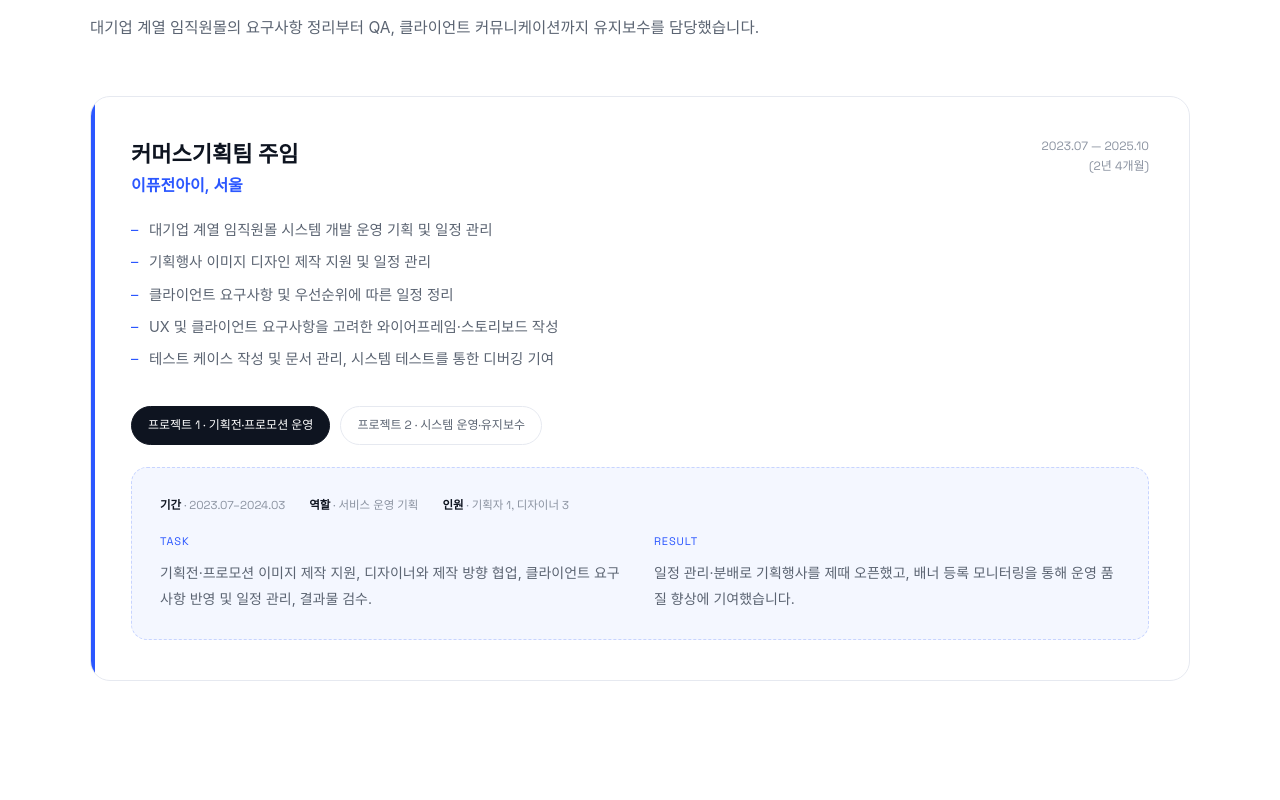
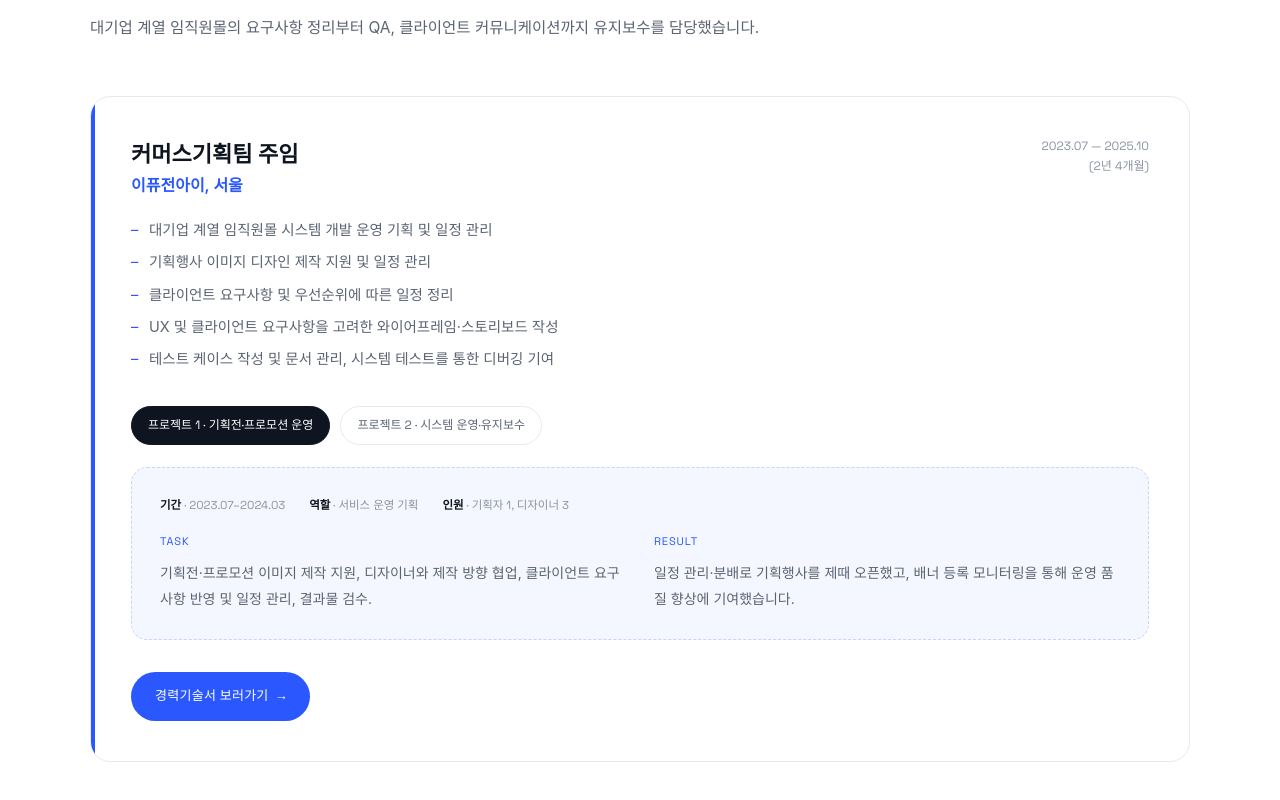
Before and after one commit to amberjang5/portfolio, a plain HTML site: page index.html in a window 1280 px wide. Shown: the part 1815-2615 px from the top of the page. Drawn offline with Linux system fonts and the light colour scheme; a web font is replaced by a local one.

Commit message:
Add files via upload

```diff
--- a/index.html
+++ b/index.html
@@ -210,6 +210,12 @@
 
   /* ===== CAREER ===== */
   .career-card{border:1px solid var(--line); border-radius:20px; padding:40px; margin-bottom:28px; position:relative; overflow:hidden;}
+  .career-cta{
+    display:inline-flex; align-items:center; gap:9px; margin-top:32px;
+    font-family:var(--mono); font-size:13px; letter-spacing:.02em; color:#fff;
+    background:var(--blue); padding:14px 24px; border-radius:100px; transition:.2s;
+  }
+  .career-cta:hover{background:var(--blue-deep); transform:translateY(-1px);}
   .career-card::before{content:''; position:absolute; top:0; left:0; width:4px; height:100%; background:var(--blue);}
   .career-top{display:flex; justify-content:space-between; align-items:flex-start; flex-wrap:wrap; gap:10px; margin-bottom:20px;}
   .career-role{font-family:var(--display); font-weight:600; font-size:22px;}
@@ -545,6 +551,10 @@
         </div>
       </div>
     </div>
+
+    <a class="career-cta" href="https://amberjang5.github.io/portfolio/career" target="_blank" rel="noopener">
+      <span class="lang-ko">경력기술서 보러가기</span><span class="lang-en">View Career Statement</span> →
+    </a>
   </div>
 </section>
 
```
